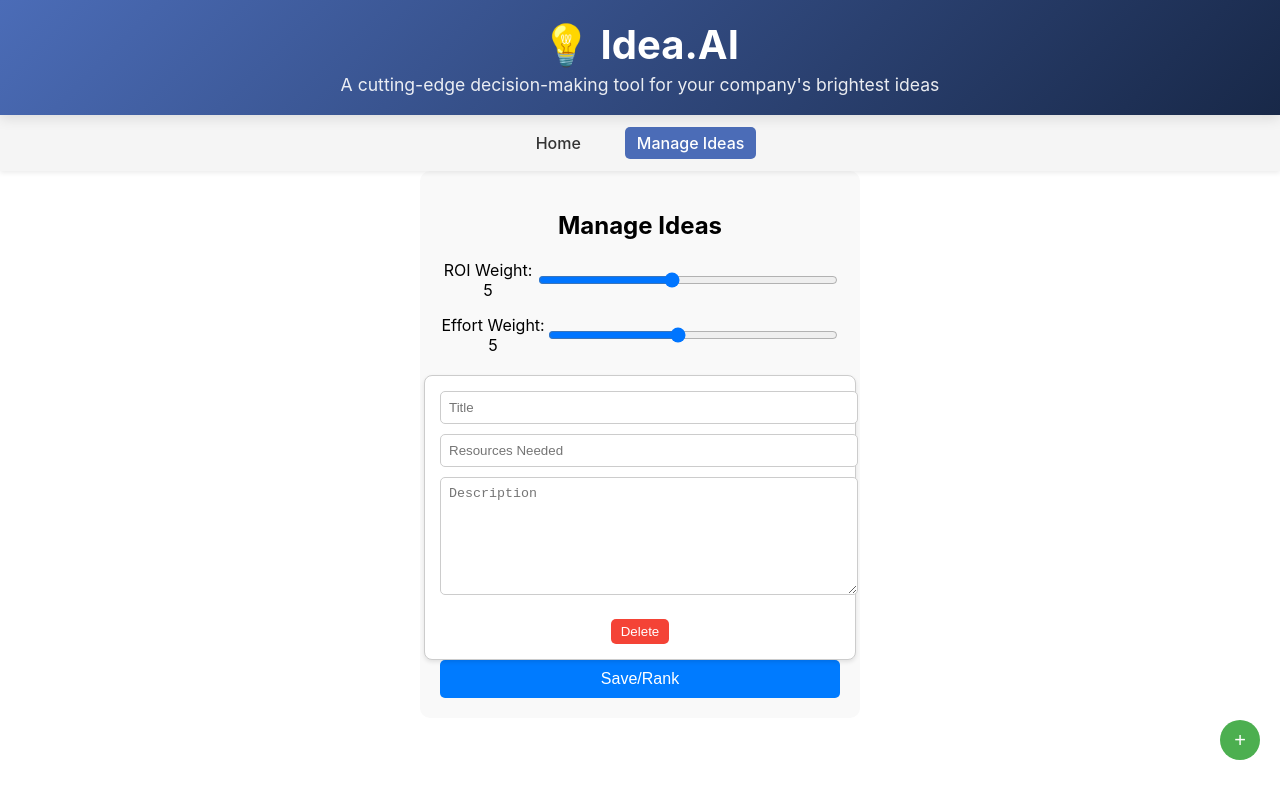
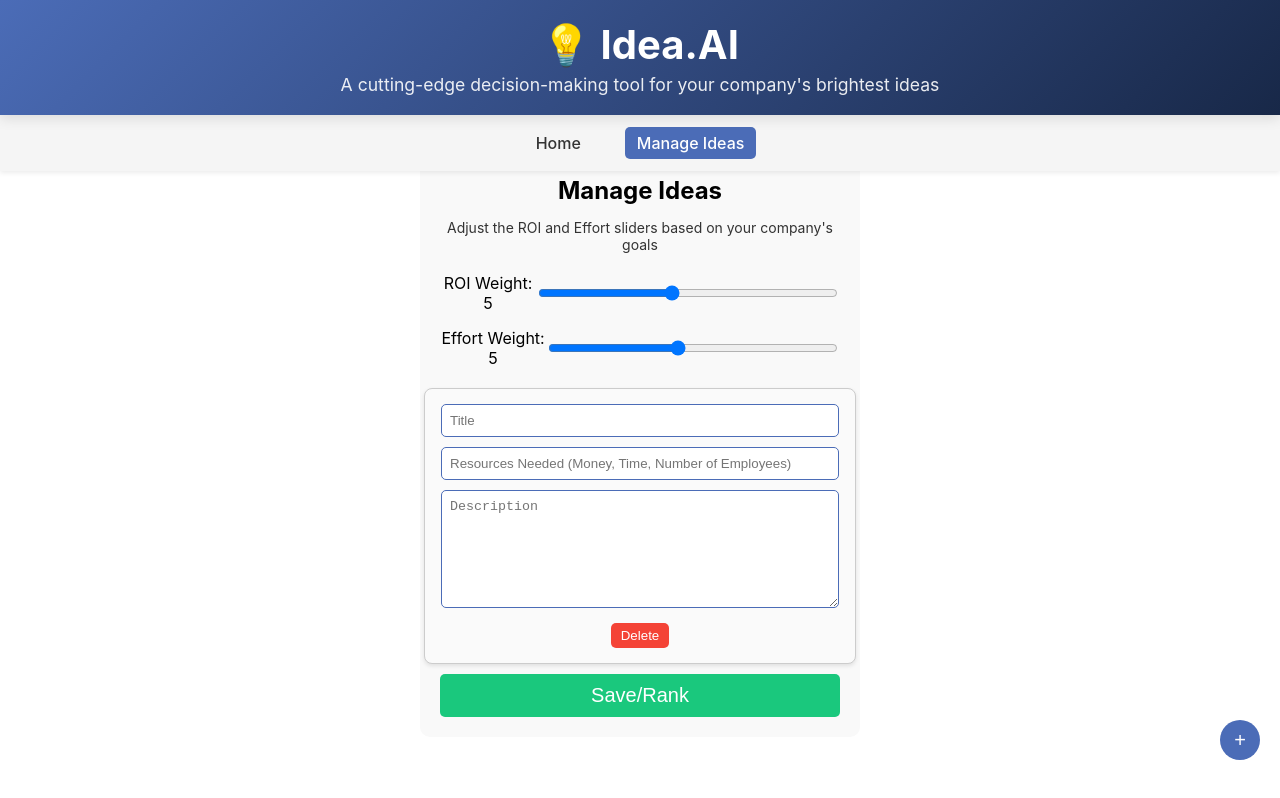
Before and after one commit to Yuskur/Luddy_Hackathon_Case1, a React (Create React App) app in the folder client/: page /ManageIdeas in a window 1280 px wide. Built offline with nearby package versions, Linux system fonts and the light colour scheme; no server answers.

Commit message:
Hello World

```diff
--- a/client/src/ManageIdeas.css
+++ b/client/src/ManageIdeas.css
@@ -1,17 +1,26 @@
 .manage-ideas {
   padding: 20px;
   width: 400px;
-  margin: 0 auto;
+  margin: -25px auto 0;
   background-color: #f9f9f9;
   border-radius: 10px;
 }
 
 .manage-ideas h2 {
   text-align: center;
+  margin: 10px auto 0;
+}
+
+.instruction {
+  text-align: center;
+  margin-bottom: 20px;
+  font-size: 14px;
+  color: #333;
 }
 
 .weight-controls {
   margin-bottom: 20px;
+  margin-top: 20px;
 }
 
 .slider-group {
@@ -32,7 +41,7 @@
 }
 
 .idea-card {
-  background-color: #fff;
+  background-color: #fafafa;
   padding: 15px;
   border-radius: 8px;
   box-shadow: 0 2px 4px rgba(0, 0, 0, 0.1);
@@ -40,10 +49,10 @@
 
 .idea-card input,
 .idea-card textarea {
-  width: 100%;
+  width: 95%;
   padding: 8px;
   margin-bottom: 10px;
-  border: 1px solid #ccc;
+  border: 1px solid #4b6cb7;
   border-radius: 5px;
 }
 
@@ -58,7 +67,7 @@ textarea {
   border: none;
   border-radius: 5px;
   cursor: pointer;
-  margin-top: 10px;
+  margin-top: 1px;
 }
 
 .delete-button:hover {
@@ -70,7 +79,7 @@ textarea {
   width: 40px;
   height: 40px;
   border-radius: 50%;
-  background-color: #4caf50;
+  background-color: #4b6cb7;
   color: white;
   font-size: 20px;
   border: none;
@@ -81,16 +90,17 @@ textarea {
   display: block;
   width: 100%;
   padding: 10px;
-  background-color: #007bff;
+  background-color: #1ac87d;
   color: white;
   border: none;
   border-radius: 5px;
-  font-size: 16px;
+  font-size: 20px;
   cursor: pointer;
+  margin-top: 10px;
 }
 
 .save-rank:hover {
-  background-color: #0056b3;
+  background-color: #0f9b53;
 }
 
 
--- a/client/src/ManageIdeas.js
+++ b/client/src/ManageIdeas.js
@@ -88,7 +88,9 @@ function ManageIdeas() {
 
       <div className="manage-ideas">
         <h2>Manage Ideas</h2>
-
+        <p className="instruction">
+          Adjust the ROI and Effort sliders based on your company's goals
+        </p>
         {/* Sliders for global ROI and Effort weights */}
         <div className="weight-controls">
           <div className="slider-group">
@@ -129,7 +131,7 @@ function ManageIdeas() {
                 name="resources"
                 value={idea.resources}
                 onChange={(e) => handleInputChange(e, index)}
-                placeholder="Resources Needed"
+                placeholder="Resources Needed (Money, Time, Number of Employees)"
               />
               <textarea
                 name="description"
@@ -146,7 +148,7 @@ function ManageIdeas() {
         </div>
 
         {/* Buttons for adding ideas and saving */}
-        <button className="add-idea" onClick={addNewIdea}>
+        <button className="add-idea" onClick={addNewIdea} title="Add an idea">
           +
         </button>
         <button className="save-rank" onClick={handleSave}>
```
